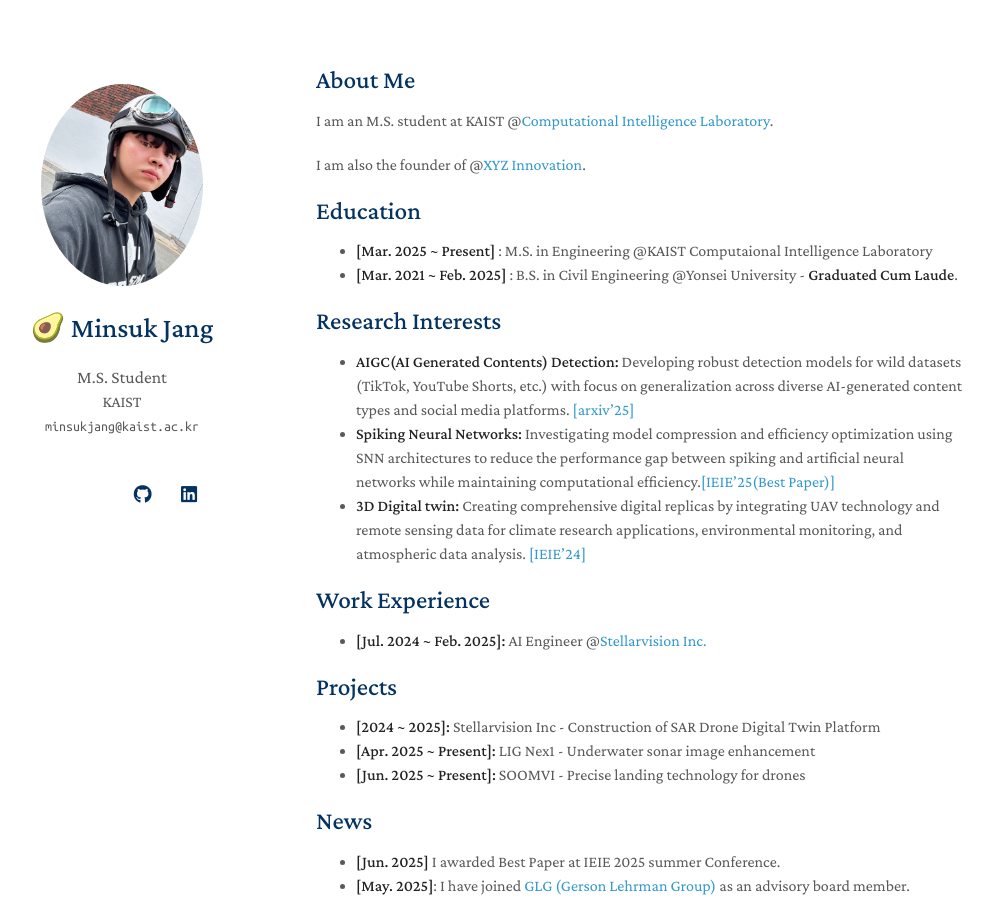
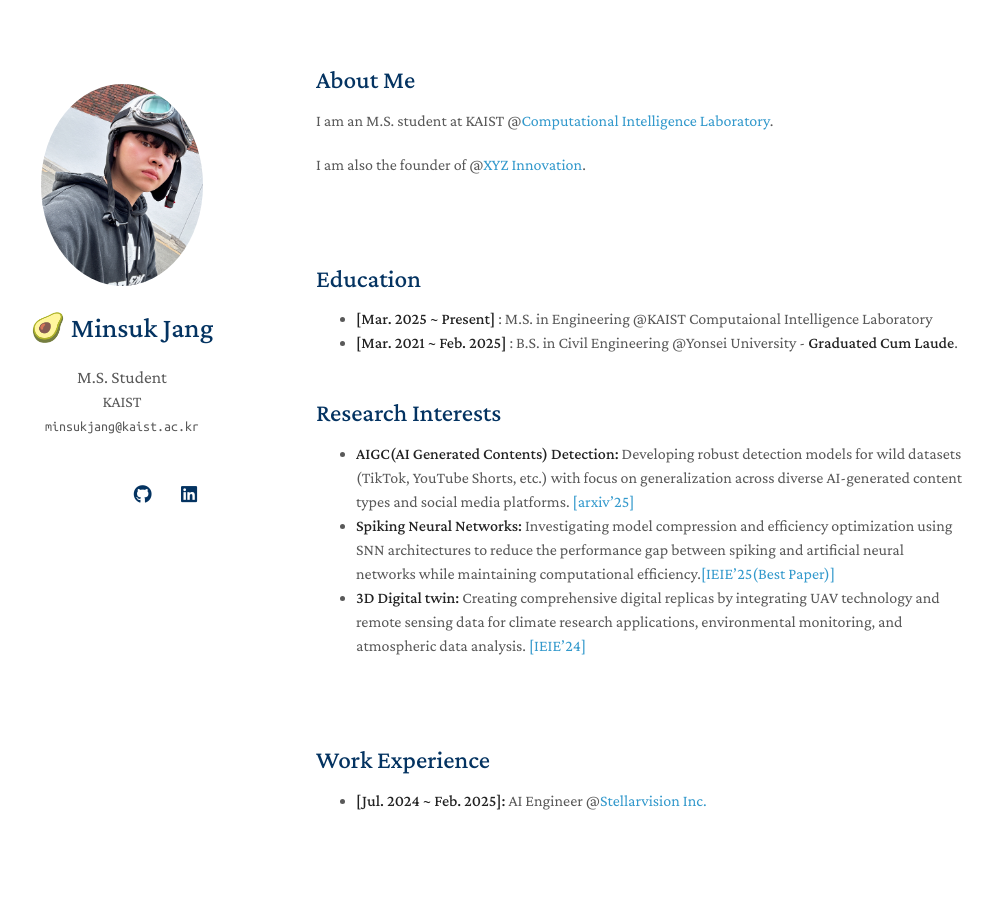
Before and after one commit to tersite1/tersite1.github.io, a Jekyll site: the page built from index.md, in a window 1280 px wide and 900 px high. Shown: the whole window, without its empty margins (154-1147 px from the left). Built offline with Jekyll 4.4.1, drawn with Linux system fonts in a browser that asks for light colours; a style sheet for code colours, icons or effects is not loaded; our own code applies the rules of GitHub Pages for plain Markdown files.

Commit message:
Update index.md

```diff
--- a/index.md
+++ b/index.md
@@ -8,19 +8,13 @@
 
 I am also the founder of @[XYZ Innovation](https://www.linkedin.com/company/xyzinnovation).
 
-
-
-
-
-
-
-
-
-
+<br>
+<br>
 ## Education
 * **[Mar. 2025 ~ Present]** : M.S. in Engineering @KAIST Computaional Intelligence Laboratory
 * **[Mar. 2021 ~ Feb. 2025]** : B.S. in  Civil Engineering @Yonsei University - **Graduated Cum Laude**.
-
+<br>
+<br>
 
 ## Research Interests
 
@@ -29,19 +23,22 @@
 * **3D Digital twin:** Creating comprehensive digital replicas by integrating UAV technology and remote sensing data for climate research applications, environmental monitoring, and atmospheric data analysis.
 [[IEIE'24]](https://www.dbpia.co.kr/journal/articleDetail?nodeId=NODE11890368)
 
-
+<br>
+<br>
 ## Work Experience
 
 * **[Jul. 2024 ~ Feb. 2025]:** AI Engineer @[Stellarvision Inc.](https://stellarvision.co.kr/en/)
 
-
+<br>
+<br>
 ## Projects
 
 * **[2024 ~ 2025]:** Stellarvision Inc - Construction of SAR Drone Digital Twin Platform
 * **[Apr. 2025 ~ Present]:** LIG Nex1 - Underwater sonar image enhancement
 * **[Jun. 2025 ~ Present]:** SOOMVI - Precise landing technology for drones
 
-
+<br>
+<br>
 ## News
 
 * **[Jun. 2025]** I awarded Best Paper at IEIE 2025 summer Conference.
@@ -49,7 +46,8 @@
 
 {% include_relative _includes/publications.md %}
 
-
+<br>
+<br>
 ## Patents
 
 * *LiDAR Micro Mobile Mapping System*, **Minsuk Jang** (KR Patent Application 10-2024-0130327)
@@ -58,7 +56,8 @@
 * *Method for Generating a High-Precision 3D Model from a Digital Elevation Model*, **Minsuk Jang**, Seungchul Lee (KR Patent Application 10-2024-0165631)
 * *Machine Learning Clustering-Based Method for Algal Bloom Detection in Satellite Imagery*, **Minsuk Jang**, Seungchul Lee (KR Patent Application 10-2024-0165632)
 
-
+<br>
+<br>
 
 ## Awards & Honors
 
@@ -72,7 +71,9 @@
 * **2nd Command Center Drone Challenge (Winner)** @ Republic of Korea Army (ROKA)
 * **Gyeonggi ESG Hackathon (Winner)** @ Gyeonggi-do Provincial Council
 * **KSCE Civil Engineering Model Competition (Winner)** @ Korea Society of Civil Engineers
-
+<br>
+<br><br>
+<br>
 
 ## Personal Projects
 
```
